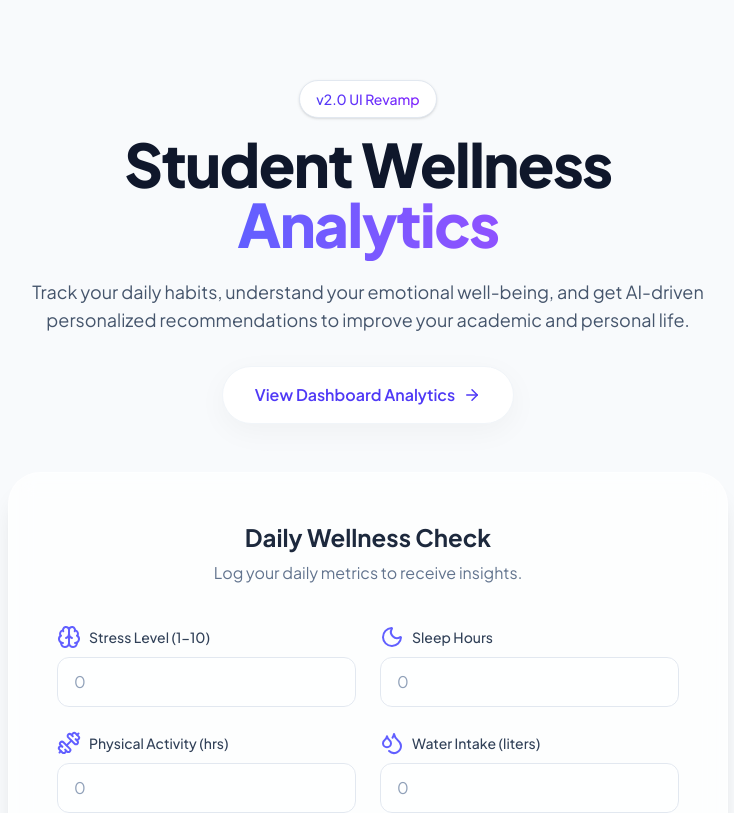
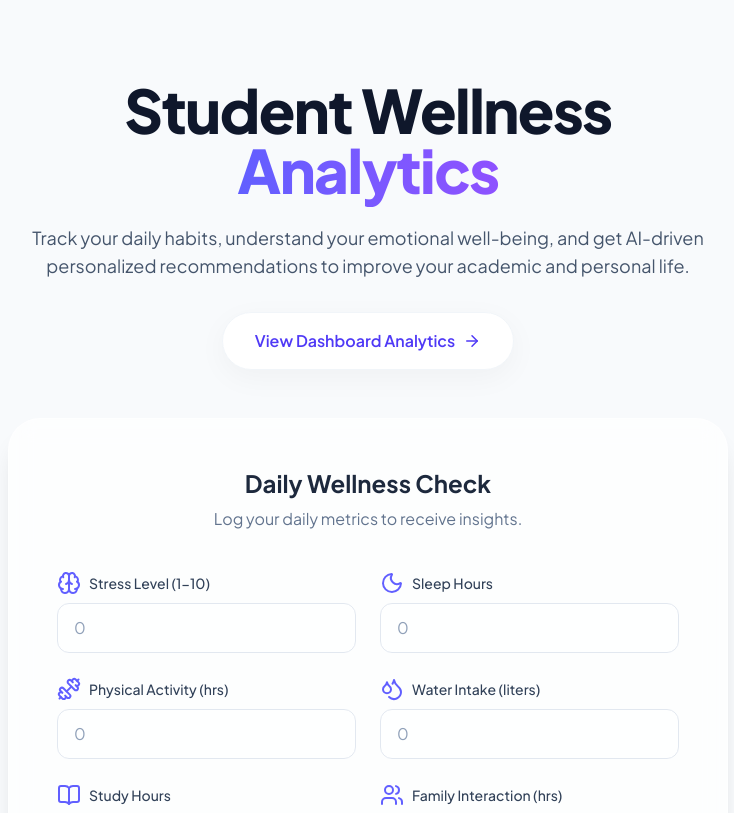
Before and after one commit to David-Antony/Student-Wellness-Analytics, a React (Vite) app in the folder client/: page / in a window 1280 px wide. Shown: the top 813 px of the page, without its empty margins (272-1006 px from the left). Built offline with nearby package versions, Linux system fonts and the light colour scheme.

Commit message:
fix: app layout overflow and hero badge issues

```diff
--- a/client/src/App.jsx
+++ b/client/src/App.jsx
@@ -157,23 +157,18 @@ function SurveyPage() {
   ];
 
   return (
-    <div className="min-h-screen bg-slate-50 font-sans text-slate-900 relative overflow-hidden">
+    <div className="min-h-screen bg-slate-50 font-sans text-slate-900 relative overflow-x-hidden">
       {/* Background Decorative Elements */}
       <div className="absolute top-[-10%] left-[-10%] w-[40%] h-[40%] rounded-full bg-indigo-200/50 blur-[100px] -z-10"></div>
       <div className="absolute bottom-[-10%] right-[-10%] w-[40%] h-[40%] rounded-full bg-violet-200/50 blur-[100px] -z-10"></div>
 
       {/* ===== Hero Section ===== */}
-      <header className="pt-20 pb-12 px-6 flex flex-col items-center justify-center text-center">
+      <header className="relative z-10 pt-20 pb-12 px-6 flex flex-col items-center justify-center text-center">
         <motion.div
           initial={{ opacity: 0, y: -20 }}
           animate={{ opacity: 1, y: 0 }}
           transition={{ duration: 0.6 }}
         >
-          <div className="inline-block mb-4 px-4 py-1.5 rounded-full bg-white border border-slate-200 shadow-sm">
-            <span className="text-sm font-medium bg-gradient-to-r from-indigo-600 to-violet-600 bg-clip-text text-transparent">
-              v2.0 UI Revamp
-            </span>
-          </div>
           <h1 className="text-5xl md:text-6xl font-extrabold tracking-tight text-slate-900 mb-6">
             Student Wellness <br />
             <span className="text-transparent bg-clip-text bg-gradient-to-r from-indigo-500 to-violet-500">
```
Also changed, not shown: 1 other file (tests, documents, lock files or other folders).
